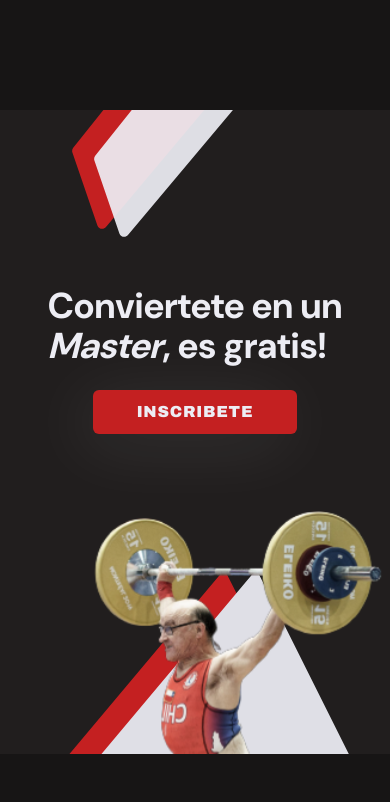
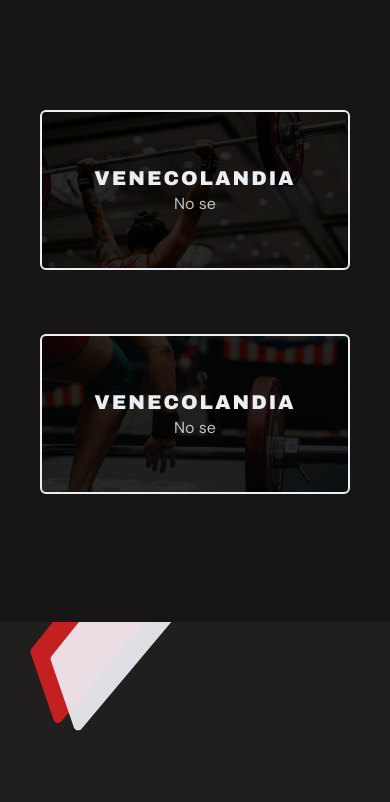
Before and after one commit to JooseMM/master-chile, an Angular app: page /inicio in a window 390 px wide. Shown: the part 2209-3011 px from the top of the page. Built offline with nearby package versions, Linux system fonts and the light colour scheme.

Commit message:
add tablet styles

```diff
--- a/src/app/components/pages/inicio/about/about.component.html
+++ b/src/app/components/pages/inicio/about/about.component.html
@@ -1,5 +1,5 @@
 <section
-  class="flex flex-col items-center text-center relative z-10 pt-24 pb-[65vw] bg-light-black barbell-bg text-dimmed-white  | lg:pt-40 lg:block lg:px-desktop-padding lg:pb-20 lg:text-left lg:items-baseline">
+  class="flex flex-col items-center text-center relative z-10 pt-24 pb-[65vw] bg-light-black barbell-bg text-dimmed-white | md:pb-[30vw] | lg:pt-40 lg:block lg:px-desktop-padding lg:pb-20 lg:text-left lg:items-baseline">
   <h2 class="mb-4 archivo-font text-[2.8rem] leading-[4rem] font-bold | lg:text-6xl">¿Que es ser<br />un
     <span class="master-container bg-bright-red pl-1 pt-0.5 pr-3 rounded-md"><i>MASTER?</i></span>
   </h2>
@@ -12,23 +12,25 @@
     hendrerit
     urna. Pellentesque.
   </p>
-  <div class="px-10 grid grid-cols-1 lg:grid-cols-3 gap-16  | lg:gap-20 lg:px-0">
-    <div class="bg-lighter-black p-8 rounded-md shadow-2xl shadow-black/80 | lg:max-w-[480px]">
-
+  <div class="px-10 grid grid-cols-1 lg:grid-cols-3 gap-16 | md:grid-cols-2  | lg:gap-20 lg:px-0">
+    <div class="bg-lighter-black p-8 rounded-md shadow-2xl shadow-black/80 | md:p-6 | lg:max-w-[480px]">
       <h3 class="archivo-font font-bold text-[1.35rem] mb-3">Inicios</h3>
-      <p class="text-dimmed-white/80 w-[95%] ">Un poco de como esta fundada consectetur adipiscing elit. Ut et massa mi.
+      <p class="text-dimmed-white/80 | lg:w-[95%]">Un poco de como esta fundada consectetur adipiscing elit. Ut et massa
+        mi.
         Aliquam
         in hendrerit urna.
     </div>
-    <div class="bg-lighter-black p-8 rounded-md shadow-2xl shadow-black/80 | lg:max-w-[480px]">
+    <div class="bg-lighter-black p-8 rounded-md shadow-2xl shadow-black/80 | md:p-6 | lg:max-w-[480px]">
       <h3 class="archivo-font font-bold text-[1.35rem] mb-3">Trayectoria</h3>
-      <p class="text-dimmed-white/80 w-[95%] ">Un poco de como esta fundada consectetur adipiscing elit. Ut et massa mi.
+      <p class="text-dimmed-white/80 | lg:w-[95%]">Un poco de como esta fundada consectetur adipiscing elit. Ut et massa
+        mi.
         Aliquam
         in hendrerit urna.
     </div>
-    <div class="bg-lighter-black  p-8 rounded-md shadow-2xl shadow-black/80 | lg:max-w-[480px]">
+    <div class="bg-lighter-black  p-8 rounded-md shadow-2xl shadow-black/80 | md:p-6 | lg:max-w-[480px]">
       <h3 class="archivo-font font-bold text-[1.35rem] mb-3">Actualidad</h3>
-      <p class="text-dimmed-white/80 w-[95%] ">Un poco de como esta fundada consectetur adipiscing elit. Ut et massa mi.
+      <p class="text-dimmed-white/80 | lg:w-[95%]">Un poco de como esta fundada consectetur adipiscing elit. Ut et massa
+        mi.
         Aliquam
         in hendrerit urna.
     </div>
--- a/src/app/components/pages/inicio/cta/cta.component.ts
+++ b/src/app/components/pages/inicio/cta/cta.component.ts
@@ -4,8 +4,8 @@ import { Component } from '@angular/core';
   selector: 'app-cta',
   template: `
 <section class="relative bg-light-black text-dimmed-white flex justify-center flex-col items-center cta-bg | lg:py-14 ">
-  <h2 class="mb-6 mt-44 text-4xl font-bold dm-sans-font | lg:text-5xl lg:mt-0">Conviertete en un<br /> <i>Master</i>, es gratis!</h2>
-  <button class="mb-80 bg-bright-red archivo-font font-black  py-2.5 px-11 rounded-md text-base btn-shadow tracking-wider | lg:mb-0 lg:text-lg"
+  <h2 class="mb-6 mt-44 text-4xl font-bold dm-sans-font | md:mt-28 md:text-5xl | lg:mt-0 ">Conviertete en un<br /> <i>Master</i>, es gratis!</h2>
+  <button class="mb-72 bg-bright-red archivo-font font-black  py-2.5 px-11 rounded-md text-base btn-shadow tracking-wider | md:mb-36 md:text-lg | lg:mb-0 "
     alt="suscribirse">INSCRIBETE</button>
 </section>
  `
--- a/src/app/components/pages/inicio/selected-zone/selected-zone.component.html
+++ b/src/app/components/pages/inicio/selected-zone/selected-zone.component.html
@@ -2,7 +2,7 @@
   <ul class="px-10 grid grid-cols-1 gap-y-16 pb-32 | lg:justify-items-center lg:w-[1000px] lg:m-auto lg:grid-cols-2  ">
     <li *ngFor="let branch of showBranches; let id = index" #id>
       <div
-        class="relative z-10 rounded-md h-40 flex cursor-pointer flex-col justify-center items-center border-solid border-2 border-dimmed-white | lg:w-96"
+        class="relative z-10 rounded-md h-40 flex cursor-pointer flex-col justify-center items-center border-solid border-2 border-dimmed-white | md:mx-auto md:w-[400px] | lg:mx-0 lg:w-96"
         [ngClass]="id % 2 === 0 ? 'branch-bg-1':'branch-bg-2'" (click)="toggleDetail(id)">
         <h4 *ngIf="!branch.showDetails ; else elseDiv"
           class="text-dimmed-white archivo-font text-xl font-black tracking-widest uppercase | lg:text-2xl">
--- a/src/app/data.service.ts
+++ b/src/app/data.service.ts
@@ -19,7 +19,26 @@ export class DataService implements OnDestroy {
       zonaNorte: [],
       zonaSur: []
     });
-    this.selectedBranch = new BehaviorSubject<IBranches[]>([]);
+    this.selectedBranch = new BehaviorSubject<IBranches[]>([
+      {
+        id: "Rancho Alto",
+        region: "Venecolandia",
+        ciudad: "Zulia",
+        comuna: "No se",
+        tlf:  "9 2323 4444",
+        email: undefined,
+        showDetails: false,
+      },
+      {
+        id: "Rancho Alto",
+        region: "Venecolandia",
+        ciudad: "Zulia",
+        comuna: "No se",
+        tlf:  "9 2323 4444",
+        email: undefined,
+        showDetails: false,
+      }
+    ]);
     this.subscription = this.http.get<{ branches: IZones}>('../assets/branches/braches.json')
       .subscribe((val: { branches: IZones} )=> this.branchesData.next(val.branches))
   }
--- a/src/styles.css
+++ b/src/styles.css
@@ -109,10 +109,33 @@ body {
   left: 10vw;
 }
 
-@media only screen and (max-width: 650px){
+
+@media only screen and (max-width: 1000px) {
+  .barbell-bg {
+    background-size: 80vw;
+    background-position: right -8vw bottom -18vw ;
+  }
   .cta-bg {
-   background-position: bottom -10vw right 0vw;
+   background-size: 40vw;
+   background-position: bottom -6vw right 0vw;
   }
+  .cta-bg:after {
+    left: 10vw;
+    background-size: 25vw;
+    background-position: 0vw -2vw;
+  }
+ }
+
+@media only screen and (max-width: 650px) {
+  .cta-bg {
+  background-size: contain;
+   background-position: bottom -10vw right -15vw;
+  }
+  .cta-bg:after {
+    background-size: contain;
+    left: 0;
+  }
+
   .master-container:after {
     right: -48px;
   }
@@ -120,7 +143,6 @@ body {
     background-size: 140vw;
     background-position: right -45vw bottom -30vw ;
   }
-
  }
 /*.barbell-bg {
   background-image: url('./assets/barbell.svg');
```
